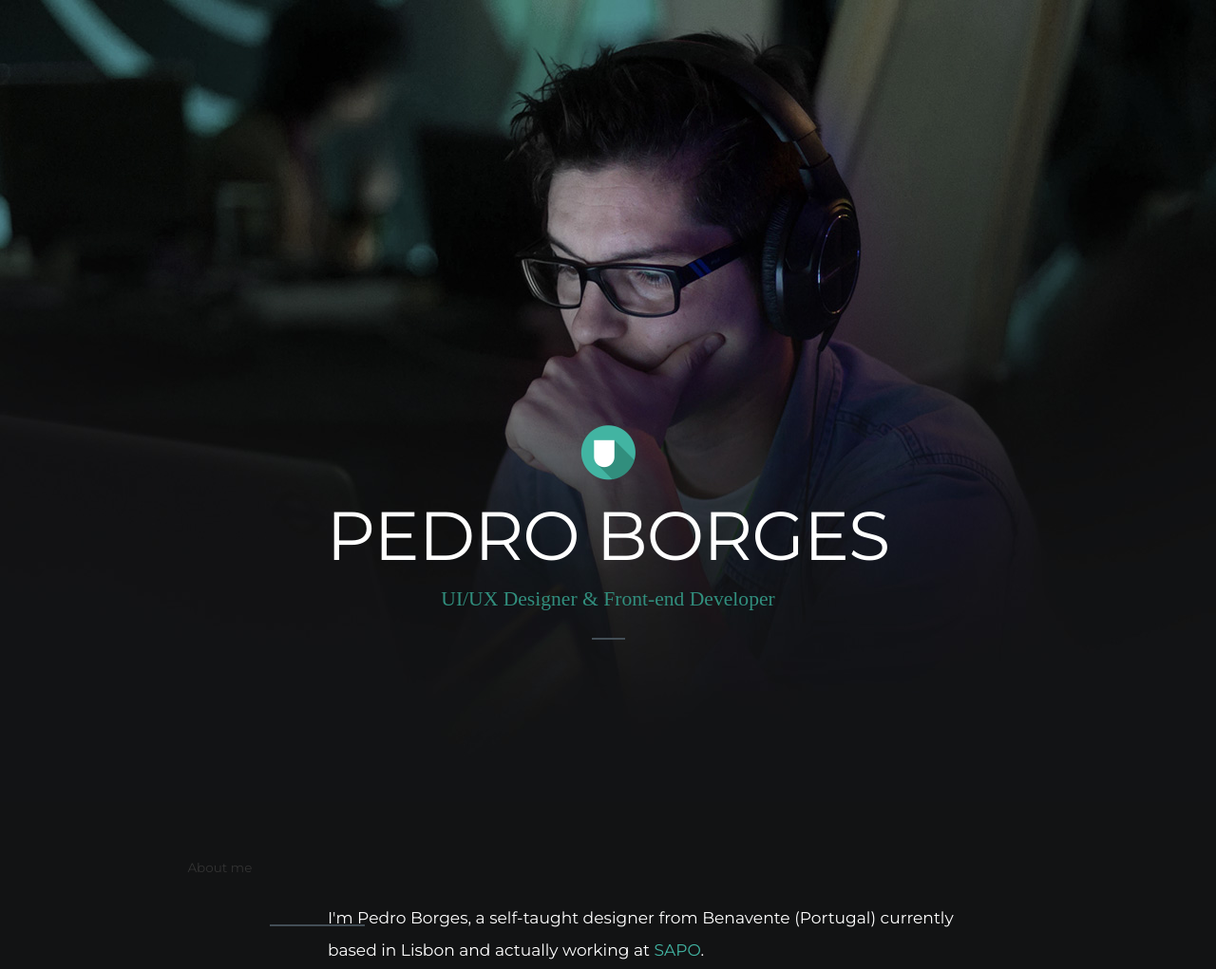
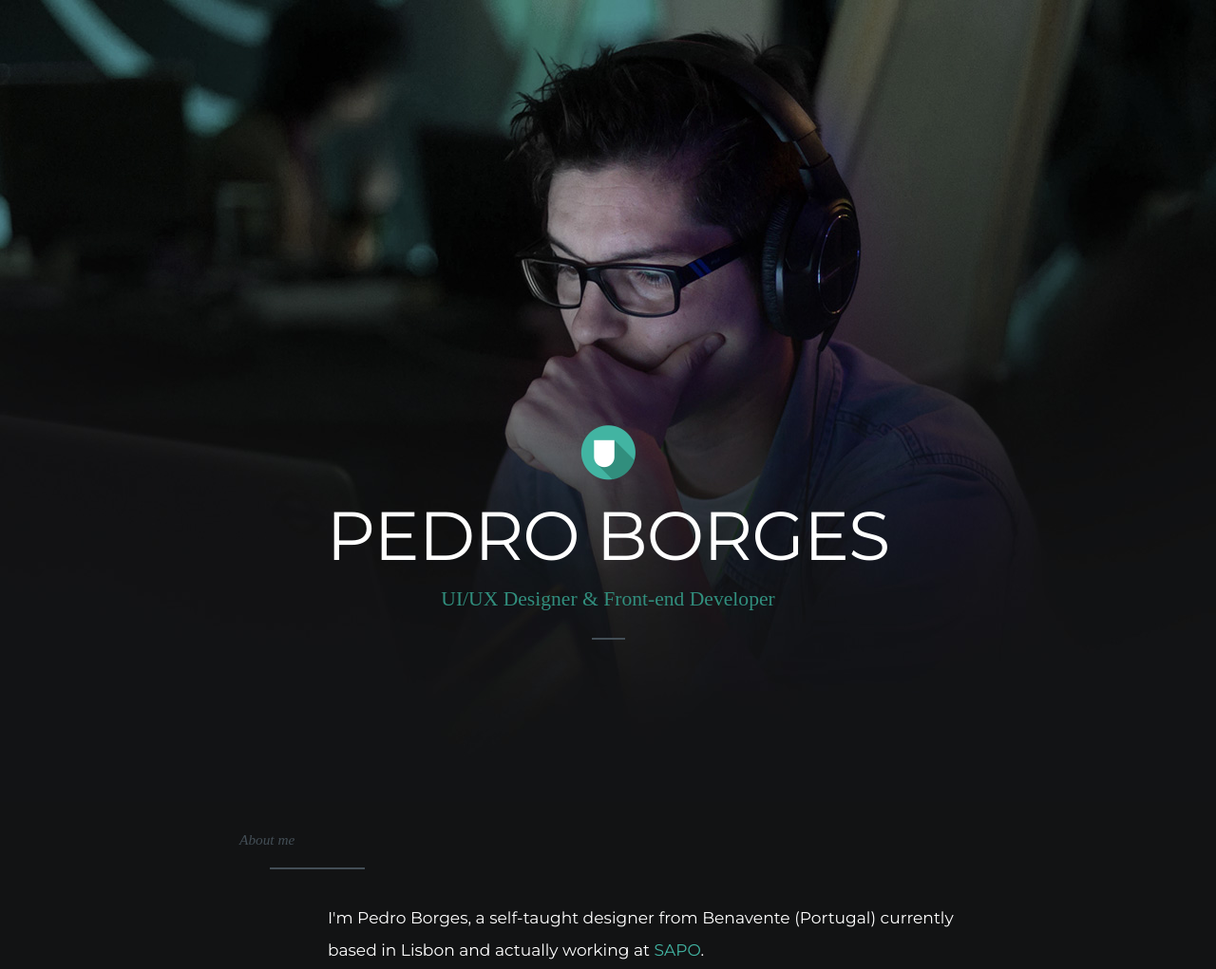
Before and after one commit to pfdborges/home, a website: page index.html in a window 1280 px wide. Shown: the top 1021 px of the page at 95% size. Drawn offline with nearby package versions, Linux system fonts and the light colour scheme; a web font is replaced by a local one.

Commit message:
resolving svg conflits w3c_3

```diff
--- a/assets/sass/partials/_home.scss
+++ b/assets/sass/partials/_home.scss
@@ -103,7 +103,7 @@ section{
 	width: 100%;
 	float: left;
 	margin-bottom: 1em;
-	p{
+	h6{
 		font-style: italic;
 		text-align: center;
 		font-family: $secundary-font;
@@ -560,7 +560,7 @@ section{
 .section-legend{
 	width: 50%;
   	float: right;
-  	p{
+  	h6{
   		padding-left: 30px;
   	}
 	.divisor{
@@ -582,7 +582,6 @@ section{
 		}
 	}
 }
-
 .speciality-content{
 	margin-top: 5em;
 	margin-left: -10px;
--- a/index.html
+++ b/index.html
@@ -118,7 +118,6 @@
               <div class="icon art-direction">
 
                 <?xml version="1.0" encoding="utf-8"?>
-                <!-- <!DOCTYPE svg PUBLIC "-//W3C//DTD SVG 1.1//EN" "http://www.w3.org/Graphics/SVG/1.1/DTD/svg11.dtd"> -->
                 <svg version="1.1" id="icon_art-direction" xmlns="http://www.w3.org/2000/svg" xmlns:xlink="http://www.w3.org/1999/xlink" x="0px" y="0px" width="60px" height="60px" enable-background="new 0 0 60 60" xml:space="preserve">
                 <g>
                   <g>
@@ -146,7 +145,6 @@
               <div class="icon strategy">
 
                 <?xml version="1.0" encoding="utf-8"?>
-                <!-- <!DOCTYPE svg PUBLIC "-//W3C//DTD SVG 1.1//EN" "http://www.w3.org/Graphics/SVG/1.1/DTD/svg11.dtd"> -->
                 <svg version="1.1" id="icon_strategy" xmlns="http://www.w3.org/2000/svg" xmlns:xlink="http://www.w3.org/1999/xlink" x="0px" y="0px"
                    width="62px" height="60px" enable-background="new 0 0 62 60" xml:space="preserve">
                 <g>
@@ -180,7 +178,6 @@
               <div class="icon digital-experiences">
 
                 <?xml version="1.0" encoding="utf-8"?>
-                <!-- <!DOCTYPE svg PUBLIC "-//W3C//DTD SVG 1.1//EN" "http://www.w3.org/Graphics/SVG/1.1/DTD/svg11.dtd"> -->
                 <svg version="1.1" id="icon_digital-experiences" xmlns="http://www.w3.org/2000/svg" xmlns:xlink="http://www.w3.org/1999/xlink" x="0px" y="0px" width="60px" height="60px" enable-background="new 0 0 60 60" xml:space="preserve">
                 <g>
                   <path class="anim-el" fill="#42B4A3" d="M41,30H17v3.544v2.074v0.369C17,36.273,17.23,36,16.915,36h-1.686c0,0-1.474,2-3.162,0
@@ -219,7 +216,6 @@
               <div class="icon branding">
 
                 <?xml version="1.0" encoding="utf-8"?>
-                <!-- <!DOCTYPE svg PUBLIC "-//W3C//DTD SVG 1.1//EN" "http://www.w3.org/Graphics/SVG/1.1/DTD/svg11.dtd"> -->
                 <svg version="1.1" id="icon_branding" xmlns="http://www.w3.org/2000/svg" xmlns:xlink="http://www.w3.org/1999/xlink" x="0px" y="0px" width="60px" height="60px" enable-background="new 0 0 60 60" xml:space="preserve">
                 <g>
                   <g>
@@ -254,7 +250,6 @@
               <div class="icon design">
 
                 <?xml version="1.0" encoding="utf-8"?>
-                <!-- <!DOCTYPE svg PUBLIC "-//W3C//DTD SVG 1.1//EN" "http://www.w3.org/Graphics/SVG/1.1/DTD/svg11.dtd"> -->
                 <svg version="1.1" id="icon_ux-ui-design" xmlns="http://www.w3.org/2000/svg" xmlns:xlink="http://www.w3.org/1999/xlink" x="0px" y="0px" width="60px" height="60px" enable-background="new 0 0 60 60" xml:space="preserve">
                 <g>
                   <g>
@@ -288,7 +283,6 @@
               <div class="icon interaction">
 
                 <?xml version="1.0" encoding="utf-8"?>
-                <!DOCTYPE svg PUBLIC "-//W3C//DTD SVG 1.1//EN" "http://www.w3.org/Graphics/SVG/1.1/DTD/svg11.dtd">
                 <svg version="1.1" id="icon_interaction" xmlns="http://www.w3.org/2000/svg" xmlns:xlink="http://www.w3.org/1999/xlink" x="0px" y="0px" width="68px" height="60px" enable-background="new 0 0 68 60" xml:space="preserve">
                 <g>
                   <path class="anim-el" fill="#42B4A3" d="M32.442,44.913L32.442,44.913c12.221,0,22.127-9.908,22.127-22.127c0-2.506-0.437-4.904-1.203-7.15
@@ -337,7 +331,6 @@
               <div class="icon concept-work">
 
                 <?xml version="1.0" encoding="utf-8"?>
-                <!-- <!DOCTYPE svg PUBLIC "-//W3C//DTD SVG 1.1//EN" "http://www.w3.org/Graphics/SVG/1.1/DTD/svg11.dtd"> -->
                 <svg version="1.1" id="icon_concept-work" xmlns="http://www.w3.org/2000/svg" xmlns:xlink="http://www.w3.org/1999/xlink" x="0px" y="0px" width="66px" height="60px" enable-background="new 0 0 66 60" xml:space="preserve">
                 <g>
                   <g>
@@ -365,7 +358,6 @@
               <div class="icon web">
 
                 <?xml version="1.0" encoding="utf-8"?>
-                <!-- <!DOCTYPE svg PUBLIC "-//W3C//DTD SVG 1.1//EN" "http://www.w3.org/Graphics/SVG/1.1/DTD/svg11.dtd"> -->
                 <svg version="1.1" id="icon_web" xmlns="http://www.w3.org/2000/svg" xmlns:xlink="http://www.w3.org/1999/xlink" x="0px" y="0px" width="60px" height="60px" enable-background="new 0 0 60 60" xml:space="preserve">
                 <g>
                   <g>
@@ -401,7 +393,6 @@
               <div class="icon visual-design">
 
                 <?xml version="1.0" encoding="utf-8"?>
-                <!-- <!DOCTYPE svg PUBLIC "-//W3C//DTD SVG 1.1//EN" "http://www.w3.org/Graphics/SVG/1.1/DTD/svg11.dtd"> -->
                 <svg version="1.1" id="icon_visual-design" xmlns="http://www.w3.org/2000/svg" xmlns:xlink="http://www.w3.org/1999/xlink" x="0px" y="0px" width="60px" height="60px" enable-background="new 0 0 60 60" xml:space="preserve">
                 <g>
                   <circle class="anim-el-1" fill="#42B4A3" cx="23.316" cy="30.258" r="3.995"/>
```
Also changed, not shown: assets/css/style.css, assets/css/style.min.css.
